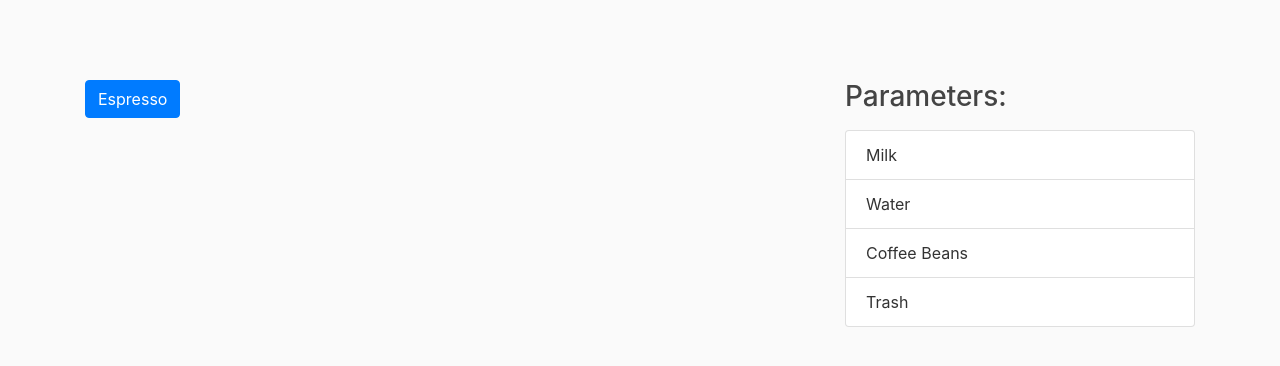
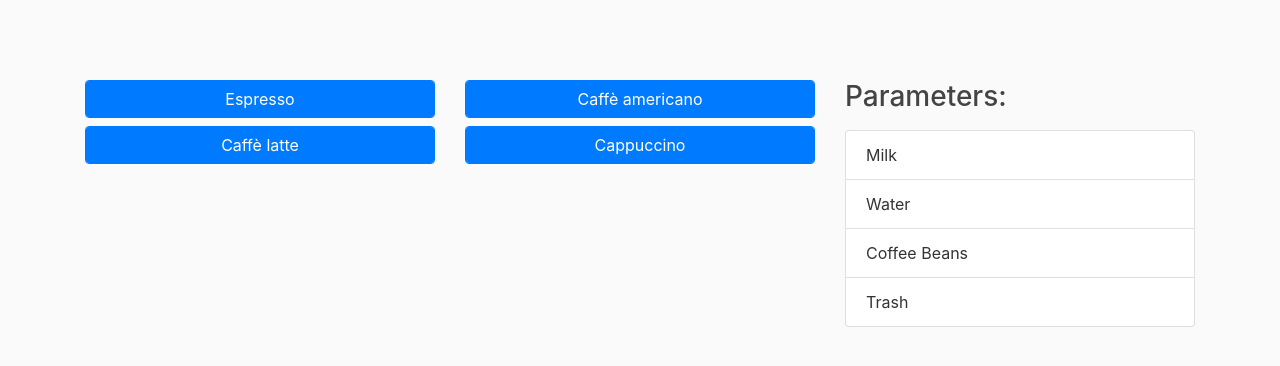
Before and after one commit to TadB/CoffeeMaker, a Flask app: page /choose in a window 1280 px wide. Shown: the top 366 px of the page. Run offline with Flask 2, Linux system fonts and the light colour scheme; some libraries are stand-ins or nearby versions.

Commit message:
add rest coffee type buttons

```diff
--- a/coffeeMaker/forms.py
+++ b/coffeeMaker/forms.py
@@ -3,4 +3,7 @@ from wtforms import SubmitField
 
 
 class CoffeeTypesForm(FlaskForm):
-    submit = SubmitField('Espresso')
+    espresso = SubmitField('Espresso')
+    latte = SubmitField('Caffè latte')
+    americano = SubmitField('Caffè americano')
+    cappucino = SubmitField('Cappuccino')
--- a/coffeeMaker/routes.py
+++ b/coffeeMaker/routes.py
@@ -14,8 +14,15 @@ def home():
 def main_panel():
     form = CoffeeTypesForm()
     if form.validate_on_submit():
-        input = str(form.submit.label.text)
-        make_coffee(input)
+        if form.espresso.data:
+            coffee_type = form.espresso.label.text
+        elif form.latte.data:
+            coffee_type = form.latte.label.text
+        elif form.americano.data:
+            coffee_type = form.americano.label.text
+        elif form.cappucino.data:
+            coffee_type = form.cappucino.label.text
+        make_coffee(coffee_type)
         return redirect(url_for('home'))
     return render_template(
         'choose_coffee.html', title='Select delicious coffee', form=form)
--- a/coffeeMaker/templates/choose_coffee.html
+++ b/coffeeMaker/templates/choose_coffee.html
@@ -3,8 +3,21 @@
     <div class="button-section">
         <form method="POST" action="">
             {{ form.hidden_tag() }}
-            <div class="form-group">
-                {{ form.submit(class="btn btn-primary") }}
+            <div class="row mb-2">
+                <div class="col">
+                    {{ form.espresso(class="btn btn-primary form-control") }}
+                </div>
+                <div class="col">
+                    {{ form.americano(class="btn btn-primary form-control") }}
+                </div>
+            </div>
+            <div class="row">
+                <div class="col">
+                    {{ form.latte(class="btn btn-primary form-control") }}
+                </div>
+                <div class="col">
+                    {{ form.cappucino(class="btn btn-primary form-control") }}
+                </div>
             </div>
         </form>
     </div>
--- a/coffeeMaker/templates/home.html
+++ b/coffeeMaker/templates/home.html
@@ -1,4 +1,4 @@
 {% extends "base.html" %}
 {% block content %}
-    <a class="btn btn-primary btn-lg btn-block" href="/choose" role="button">Turn On</a>
+    <a class="btn btn-primary btn-lg btn-block" href="{{url_for('main_panel')}}" role="button">Turn On</a>
 {% endblock content %}
```
